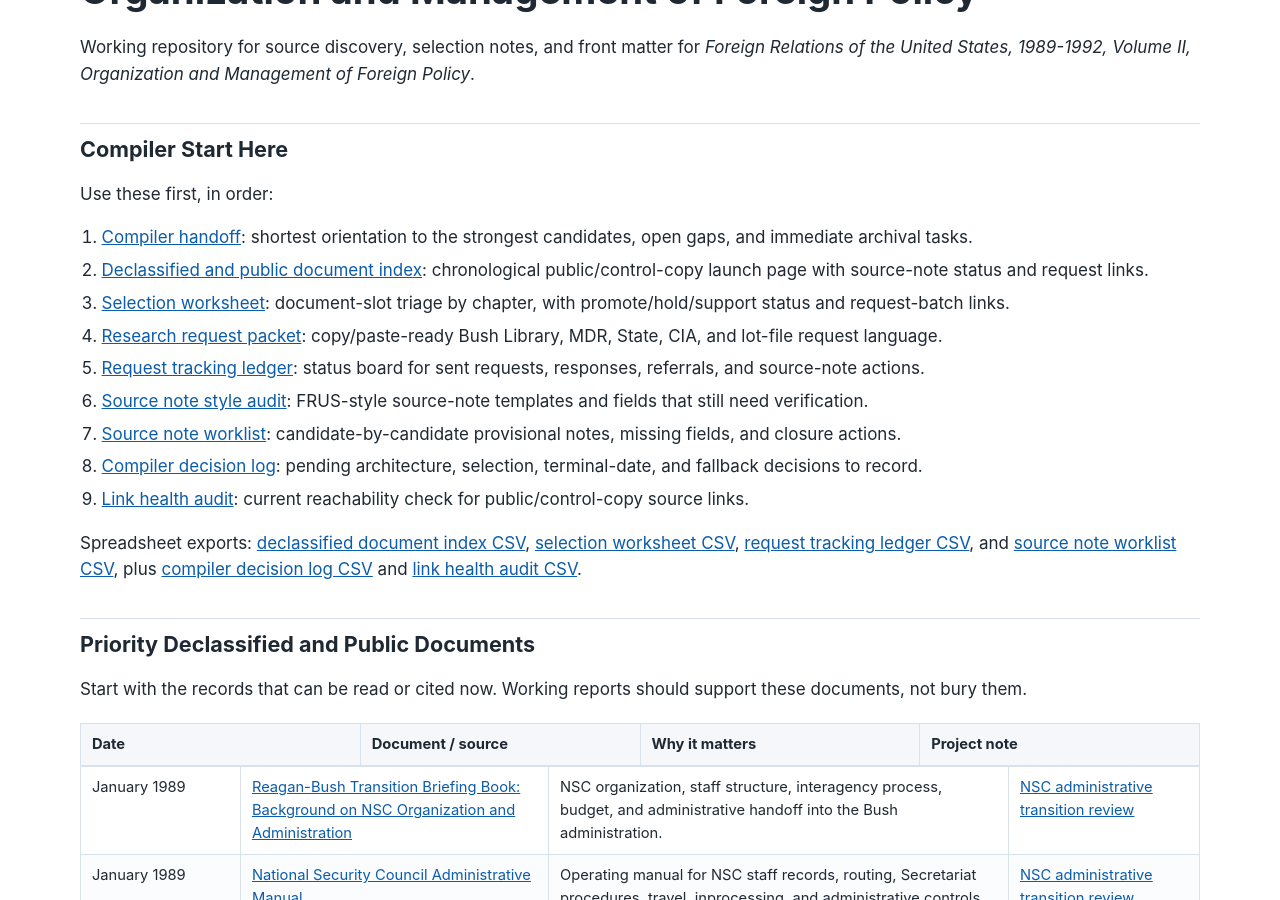
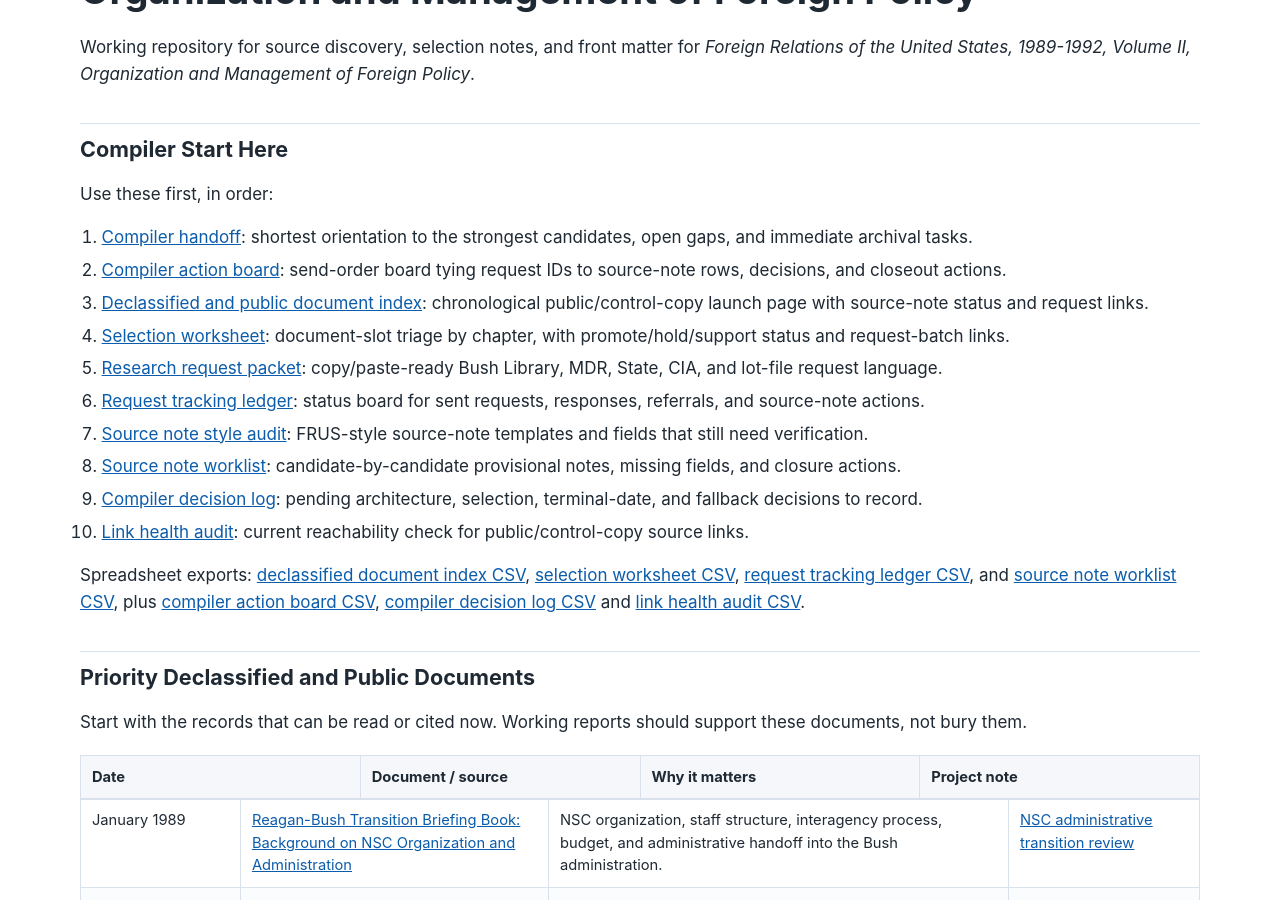
Before and after one commit to therealjameswilson/org-man-89-92, a Jekyll site: the page built from index.md, in a window 1280 px wide and 900 px high, scrolled down 272 px. Built offline with Jekyll 4.4.1, drawn with Linux system fonts in a browser that asks for light colours; some of the changed text lies outside the part shown.

Commit message:
Add compiler action board

```diff
--- a/index.md
+++ b/index.md
@@ -14,19 +14,21 @@ Management of Foreign Policy*.
 Use these first, in order:
 
 1. [Compiler handoff](reports/compiler-handoff.html): shortest orientation to the strongest candidates, open gaps, and immediate archival tasks.
-2. [Declassified and public document index](reports/declassified-document-index.html): chronological public/control-copy launch page with source-note status and request links.
-3. [Selection worksheet](reports/selection-worksheet.html): document-slot triage by chapter, with promote/hold/support status and request-batch links.
-4. [Research request packet](reports/research-request-packet.html): copy/paste-ready Bush Library, MDR, State, CIA, and lot-file request language.
-5. [Request tracking ledger](reports/request-tracking-ledger.html): status board for sent requests, responses, referrals, and source-note actions.
-6. [Source note style audit](reports/source-note-style-audit.html): FRUS-style source-note templates and fields that still need verification.
-7. [Source note worklist](reports/source-note-worklist.html): candidate-by-candidate provisional notes, missing fields, and closure actions.
-8. [Compiler decision log](reports/compiler-decision-log.html): pending architecture, selection, terminal-date, and fallback decisions to record.
-9. [Link health audit](reports/link-health-audit.html): current reachability check for public/control-copy source links.
+2. [Compiler action board](reports/compiler-action-board.html): send-order board tying request IDs to source-note rows, decisions, and closeout actions.
+3. [Declassified and public document index](reports/declassified-document-index.html): chronological public/control-copy launch page with source-note status and request links.
+4. [Selection worksheet](reports/selection-worksheet.html): document-slot triage by chapter, with promote/hold/support status and request-batch links.
+5. [Research request packet](reports/research-request-packet.html): copy/paste-ready Bush Library, MDR, State, CIA, and lot-file request language.
+6. [Request tracking ledger](reports/request-tracking-ledger.html): status board for sent requests, responses, referrals, and source-note actions.
+7. [Source note style audit](reports/source-note-style-audit.html): FRUS-style source-note templates and fields that still need verification.
+8. [Source note worklist](reports/source-note-worklist.html): candidate-by-candidate provisional notes, missing fields, and closure actions.
+9. [Compiler decision log](reports/compiler-decision-log.html): pending architecture, selection, terminal-date, and fallback decisions to record.
+10. [Link health audit](reports/link-health-audit.html): current reachability check for public/control-copy source links.
 
 Spreadsheet exports: [declassified document index CSV](reports/declassified-document-index.csv),
 [selection worksheet CSV](reports/selection-worksheet.csv),
 [request tracking ledger CSV](reports/request-tracking-ledger.csv), and
 [source note worklist CSV](reports/source-note-worklist.csv), plus
+[compiler action board CSV](reports/compiler-action-board.csv),
 [compiler decision log CSV](reports/compiler-decision-log.csv) and
 [link health audit CSV](reports/link-health-audit.csv).
 
@@ -61,6 +63,7 @@ support these documents, not bury them.
 
 - [Intelligence matters chapter](reports/intelligence-matters-chapter.html)
 - [Compiler handoff](reports/compiler-handoff.html)
+- [Compiler action board](reports/compiler-action-board.html)
 - [Declassified and public document index](reports/declassified-document-index.html)
 - [Research request packet](reports/research-request-packet.html)
 - [Request tracking ledger](reports/request-tracking-ledger.html)
@@ -86,6 +89,7 @@ support these documents, not bury them.
 - [Bush Chief-of-Mission letter](reports/bush-chief-of-mission-letter.html)
 - [Intelligence matters chapter](reports/intelligence-matters-chapter.html)
 - [Compiler handoff](reports/compiler-handoff.html)
+- [Compiler action board](reports/compiler-action-board.html)
 - [Declassified and public document index](reports/declassified-document-index.html)
 - [Research request packet](reports/research-request-packet.html)
 - [Request tracking ledger](reports/request-tracking-ledger.html)
```
Also changed, not shown: reports/compiler-action-board.csv (added, +8 -0 lines), reports/compiler-action-board.md (added, +54 -0 lines), reports/compiler-handoff.md (+3 -0 lines), reports/index.md (+2 -0 lines), reports/request-tracking-ledger.md (+4 -0 lines), reports/research-request-packet.md (+3 -0 lines), README.md.
